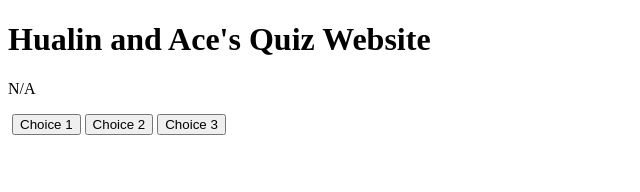
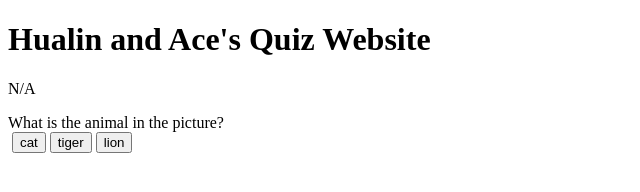
Before and after one commit to HualinLiu/quiz_website, a website: page app/index.html in a window 1280 px wide. Shown: the whole page, without its empty margins (0-640 px from the left). Drawn offline with Linux system fonts and the light colour scheme.

Commit message:
created question

```diff
--- a/app/index.html
+++ b/app/index.html
@@ -8,6 +8,8 @@
             <!-- accuracy -->
             <p id="accuracy">N/A</p>
         </span>
+        <!-- question -->
+        <div id="question"></div>
         <!-- animal image -->
         <img id="animal_picture" />
         <!-- choices -->
--- a/app/index.js
+++ b/app/index.js
@@ -1,9 +1,16 @@
+//#region The question
+const question = "What is the animal in the picture?"
+//#region The question
+
+const animals = ["Panda", "Lion", "Penguin", "Shark", "Cat", "Dinosaur", "rabbit"];
+
 //#region helpful constants
 const choiceId1 = "choice1";
 const choiceId2 = "choice2";
 const choiceId3 = "choice3";
 const imageId = "animal_picture";
 const accuracyId = "accuracy";
+const questionId = "question";
 //#endregion helpful constants
 
 //#region get elements from the HTML
@@ -12,6 +19,7 @@ const ButtonChoice2 = document.getElementById(choiceId2);
 const ButtonChoice3 = document.getElementById(choiceId3);
 const AnimalImage = document.getElementById(imageId);
 const AccuracyElement = document.getElementById(accuracyId);
+const questionTest = document.getElementById(questionId);
 //#endregion get elements from the HTML
 
 //#region quiz state variables
@@ -20,8 +28,13 @@ let questions_attempted = 0;
 //#endregion quiz state variables
 
 // set the choices shown on the document
-function SetChoices() {}
-
+function SetChoices() {
+    ButtonChoice1.textContent = "cat";
+    ButtonChoice2.textContent = "tiger";
+    ButtonChoice3.textContent = "lion"
+    questionTest.textContent = question;
+}
+SetChoices();
 // update the accuracy
 function UpdateAccuracy(correct) {
     // update statistics
```
Also changed, not shown: 1 other file.
